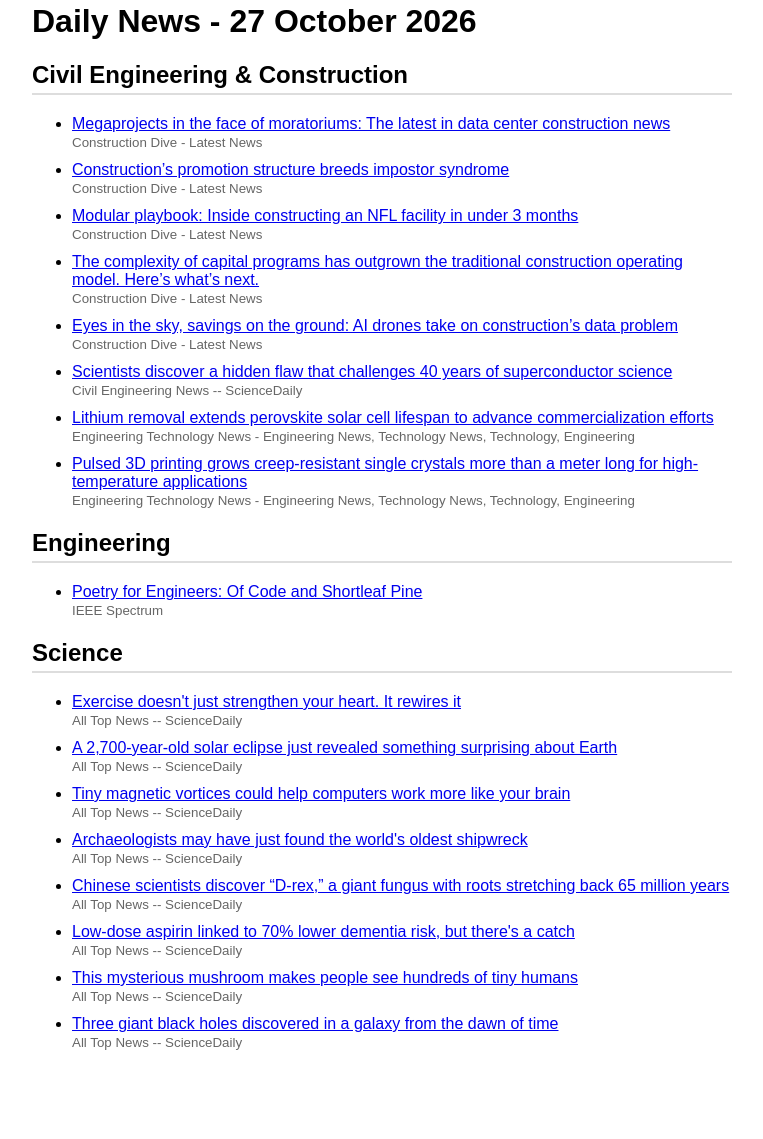
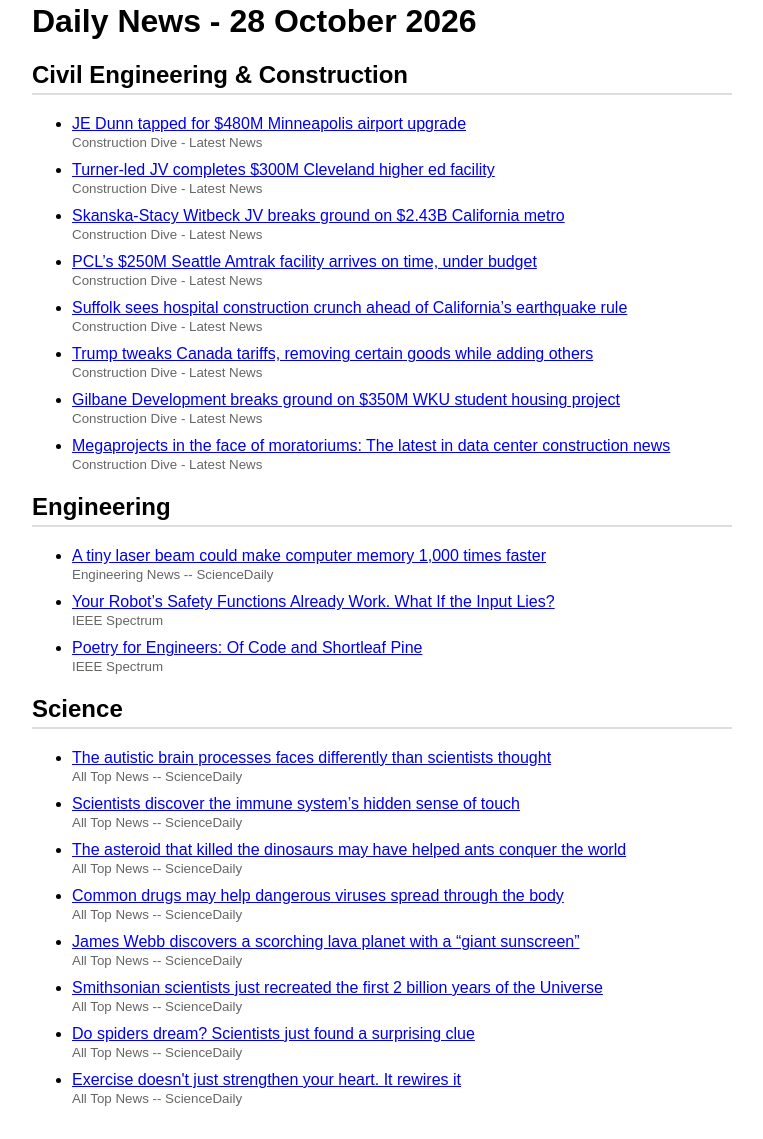
Before and after one commit to abdiwalihassanyusuf/daily-news, a plain HTML site: page index.html in a window 1280 px wide. Shown: the part 13-1152 px from the top of the page, without its empty margins (258-1021 px from the left). Before the commit the page ends 1096 px from the top, so only its background shows below. Drawn offline with Linux system fonts and the light colour scheme.

Commit message:
Daily news

```diff
--- a/index.html
+++ b/index.html
@@ -1,28 +1,30 @@
 <html><head><meta charset='utf-8'>
 <meta name='viewport' content='width=device-width, initial-scale=1'>
 <style>body{font-family:sans-serif;max-width:700px;margin:auto;padding:16px}h2{border-bottom:2px solid #ddd;padding-bottom:4px}li{margin:10px 0}small{color:#666}</style></head><body>
-<h1>Daily News - 27 October 2026</h1>
+<h1>Daily News - 28 October 2026</h1>
 <h2>Civil Engineering &amp; Construction</h2><ul>
+<li><a href='https://www.constructiondive.com/news/je-dunn-minneapolis-airport-upgrade/872957/'>JE Dunn tapped for $480M Minneapolis airport upgrade</a><br><small>Construction Dive - Latest News</small></li>
+<li><a href='https://www.constructiondive.com/news/turner-led-jv-completes-cleveland-facility-case-western/872954/'>Turner-led JV completes $300M Cleveland higher ed facility</a><br><small>Construction Dive - Latest News</small></li>
+<li><a href='https://www.constructiondive.com/news/skanska-stacy-witbeck-break-ground-van-nuys-light-rail/872933/'>Skanska-Stacy Witbeck JV breaks ground on $2.43B California metro</a><br><small>Construction Dive - Latest News</small></li>
+<li><a href='https://www.constructiondive.com/news/pcl-amtrak-facility-under-budget-seattle/872907/'>PCL’s $250M Seattle Amtrak facility arrives on time, under budget</a><br><small>Construction Dive - Latest News</small></li>
+<li><a href='https://www.constructiondive.com/news/suffolk-hospital-construction-crunch-california-earthquake/872854/'>Suffolk sees hospital construction crunch ahead of California’s earthquake rule</a><br><small>Construction Dive - Latest News</small></li>
+<li><a href='https://www.constructiondive.com/news/trump-tweaks-canada-tariffs-removing-certain-goods-adding-others/872858/'>Trump tweaks Canada tariffs, removing certain goods while adding others</a><br><small>Construction Dive - Latest News</small></li>
+<li><a href='https://www.constructiondive.com/news/gilbane-development-breaks-ground-wku-student-housing/872841/'>Gilbane Development breaks ground on $350M WKU student housing project</a><br><small>Construction Dive - Latest News</small></li>
 <li><a href='https://www.constructiondive.com/news/data-center-construction-spending-backlash-pile-up/872768/'>Megaprojects in the face of moratoriums: The latest in data center construction news</a><br><small>Construction Dive - Latest News</small></li>
-<li><a href='https://www.constructiondive.com/news/constructions-promotion-impostor-syndrome/833870/'>Construction’s promotion structure breeds impostor syndrome</a><br><small>Construction Dive - Latest News</small></li>
-<li><a href='https://www.constructiondive.com/news/construction-nfl-facility-modular-willscot-la-rams/833871/'>Modular playbook: Inside constructing an NFL facility in under 3 months</a><br><small>Construction Dive - Latest News</small></li>
-<li><a href='https://www.constructiondive.com/spons/the-complexity-of-capital-programs-has-outgrown-the-traditional-constructio/833199/'>The complexity of capital programs has outgrown the traditional construction operating model. Here’s what’s next.</a><br><small>Construction Dive - Latest News</small></li>
-<li><a href='https://www.constructiondive.com/spons/eyes-in-the-sky-savings-on-the-ground-ai-drones-take-on-constructions-da/833314/'>Eyes in the sky, savings on the ground: AI drones take on construction’s data problem</a><br><small>Construction Dive - Latest News</small></li>
-<li><a href='https://www.sciencedaily.com/releases/2026/10/261023023731.htm'>Scientists discover a hidden flaw that challenges 40 years of superconductor science</a><br><small>Civil Engineering News -- ScienceDaily</small></li>
-<li><a href='https://techxplore.com/news/2026-10-lithium-perovskite-solar-cell-lifespan.html'>Lithium removal extends perovskite solar cell lifespan to advance commercialization efforts</a><br><small>Engineering Technology News - Engineering News, Technology News, Technology, Engineering</small></li>
-<li><a href='https://techxplore.com/news/2026-10-pulsed-3d-resistant-crystals-meter.html'>Pulsed 3D printing grows creep-resistant single crystals more than a meter long for high-temperature applications</a><br><small>Engineering Technology News - Engineering News, Technology News, Technology, Engineering</small></li>
 </ul>
 <h2>Engineering</h2><ul>
+<li><a href='https://www.sciencedaily.com/releases/2026/10/261025073046.htm'>A tiny laser beam could make computer memory 1,000 times faster</a><br><small>Engineering News -- ScienceDaily</small></li>
+<li><a href='https://spectrum.ieee.org/ai-robot-safety-cybersecurity-vicone'>Your Robot’s Safety Functions Already Work. What If the Input Lies?</a><br><small>IEEE Spectrum</small></li>
 <li><a href='https://spectrum.ieee.org/poetry-for-engineers-of-code-and-shortleaf-pine'>Poetry for Engineers: Of Code and Shortleaf Pine</a><br><small>IEEE Spectrum</small></li>
 </ul>
 <h2>Science</h2><ul>
+<li><a href='https://www.sciencedaily.com/releases/2026/10/261027063824.htm'>The autistic brain processes faces differently than scientists thought</a><br><small>All Top News -- ScienceDaily</small></li>
+<li><a href='https://www.sciencedaily.com/releases/2026/10/261026225617.htm'>Scientists discover the immune system’s hidden sense of touch</a><br><small>All Top News -- ScienceDaily</small></li>
+<li><a href='https://www.sciencedaily.com/releases/2026/10/261026225608.htm'>The asteroid that killed the dinosaurs may have helped ants conquer the world</a><br><small>All Top News -- ScienceDaily</small></li>
+<li><a href='https://www.sciencedaily.com/releases/2026/10/261026225606.htm'>Common drugs may help dangerous viruses spread through the body</a><br><small>All Top News -- ScienceDaily</small></li>
+<li><a href='https://www.sciencedaily.com/releases/2026/10/261026225603.htm'>James Webb discovers a scorching lava planet with a “giant sunscreen”</a><br><small>All Top News -- ScienceDaily</small></li>
+<li><a href='https://www.sciencedaily.com/releases/2026/10/261026225600.htm'>Smithsonian scientists just recreated the first 2 billion years of the Universe</a><br><small>All Top News -- ScienceDaily</small></li>
+<li><a href='https://www.sciencedaily.com/releases/2026/10/261026225555.htm'>Do spiders dream? Scientists just found a surprising clue</a><br><small>All Top News -- ScienceDaily</small></li>
 <li><a href='https://www.sciencedaily.com/releases/2026/10/261025222848.htm'>Exercise doesn&#x27;t just strengthen your heart. It rewires it</a><br><small>All Top News -- ScienceDaily</small></li>
-<li><a href='https://www.sciencedaily.com/releases/2026/10/261025073055.htm'>A 2,700-year-old solar eclipse just revealed something surprising about Earth</a><br><small>All Top News -- ScienceDaily</small></li>
-<li><a href='https://www.sciencedaily.com/releases/2026/10/261025073038.htm'>Tiny magnetic vortices could help computers work more like your brain</a><br><small>All Top News -- ScienceDaily</small></li>
-<li><a href='https://www.sciencedaily.com/releases/2026/10/261025073036.htm'>Archaeologists may have just found the world&#x27;s oldest shipwreck</a><br><small>All Top News -- ScienceDaily</small></li>
-<li><a href='https://www.sciencedaily.com/releases/2026/10/261025073034.htm'>Chinese scientists discover “D-rex,” a giant fungus with roots stretching back 65 million years</a><br><small>All Top News -- ScienceDaily</small></li>
-<li><a href='https://www.sciencedaily.com/releases/2026/10/261024222026.htm'>Low-dose aspirin linked to 70% lower dementia risk, but there&#x27;s a catch</a><br><small>All Top News -- ScienceDaily</small></li>
-<li><a href='https://www.sciencedaily.com/releases/2026/10/261024222021.htm'>This mysterious mushroom makes people see hundreds of tiny humans</a><br><small>All Top News -- ScienceDaily</small></li>
-<li><a href='https://www.sciencedaily.com/releases/2026/10/261024222000.htm'>Three giant black holes discovered in a galaxy from the dawn of time</a><br><small>All Top News -- ScienceDaily</small></li>
 </ul>
 </body></html>
```
